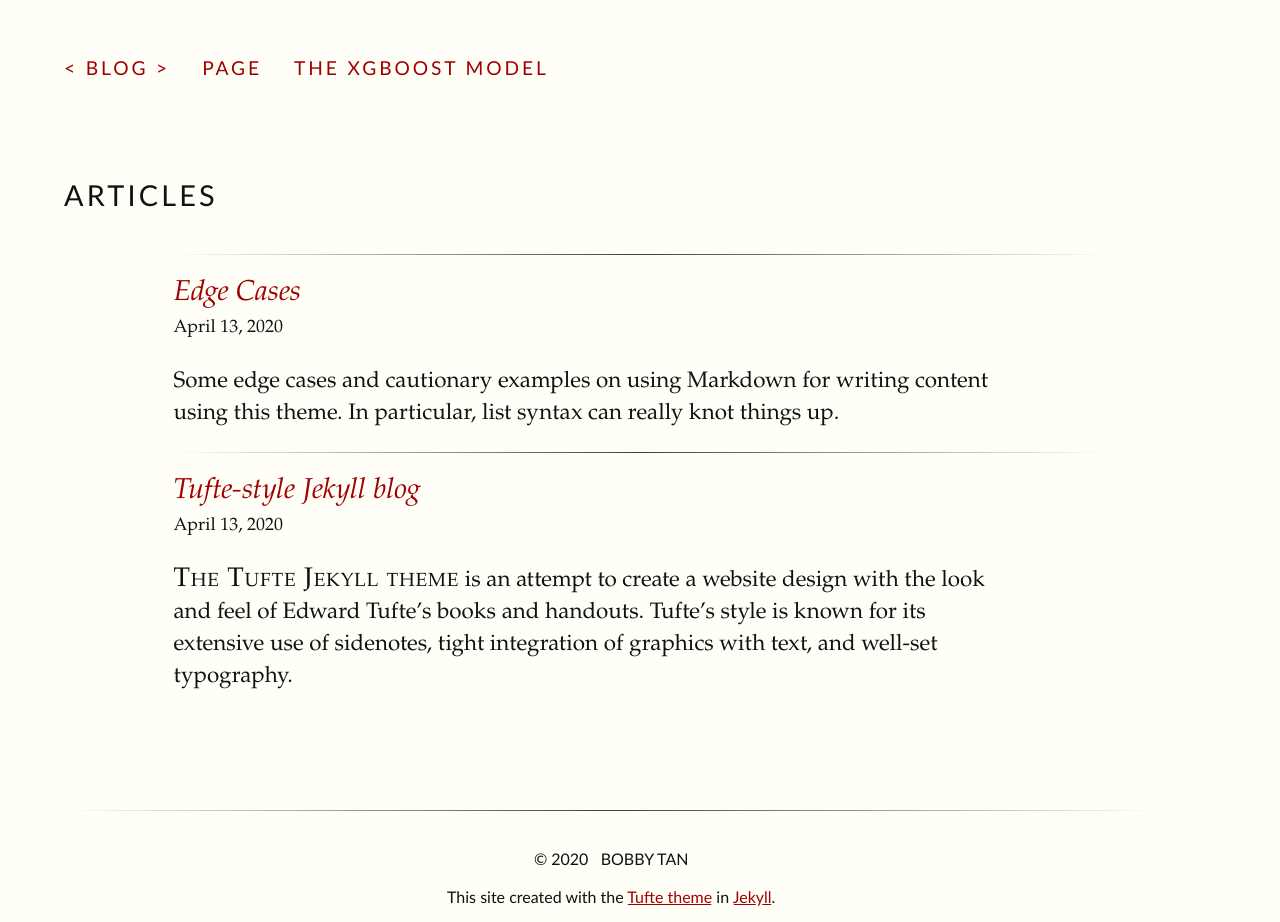
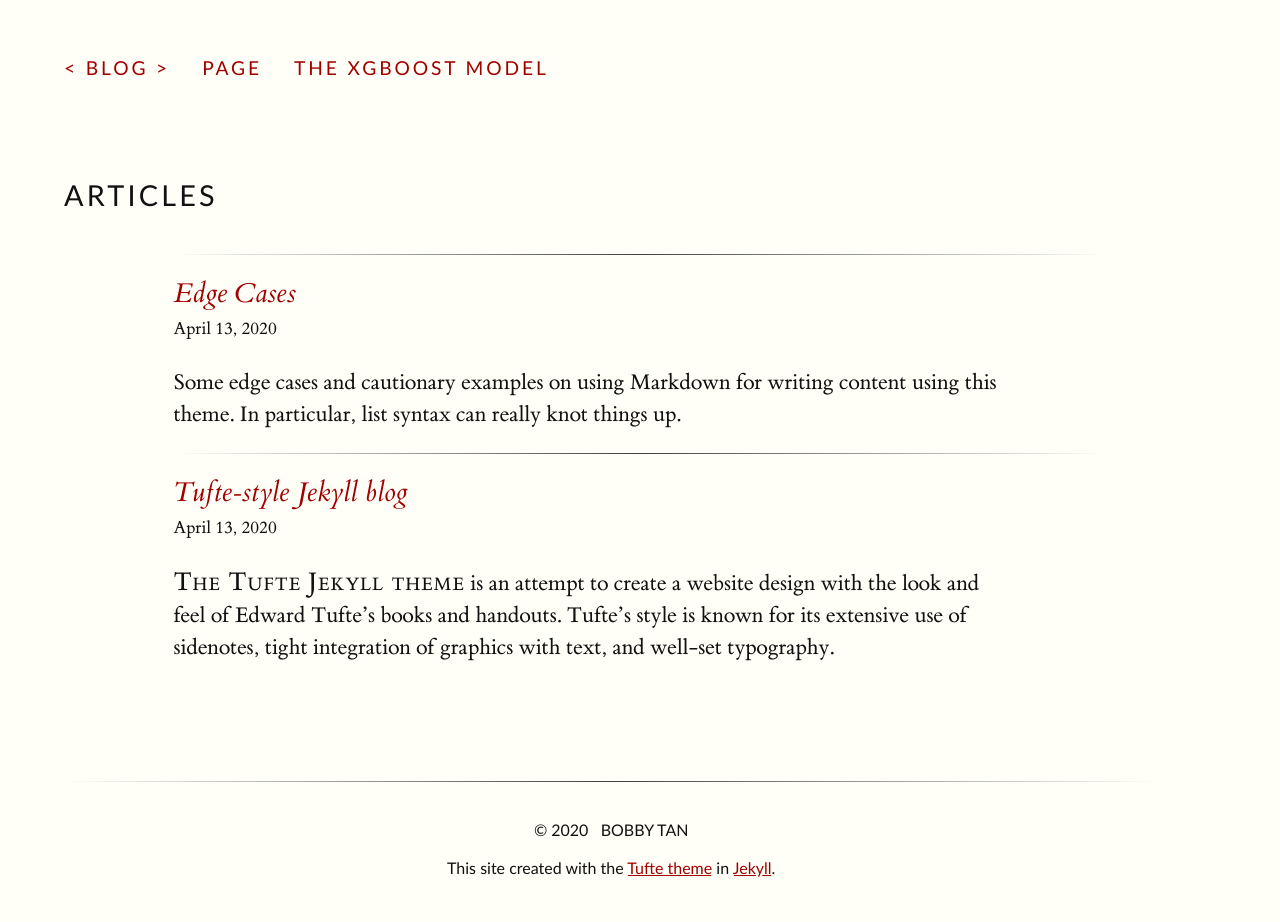
Before and after one commit to bobby-tan/bobby-tan.github.io, a Jekyll site: the page built from index.html, in a window 1280 px wide. Built offline with Jekyll 4.4.1, drawn with Linux system fonts in a browser that asks for light colours; after the commit the page ends 900 px from its top, so only the background shows below that.

Commit message:
updated fonts

```diff
--- a/_sass/_fonts.scss
+++ b/_sass/_fonts.scss
@@ -1,37 +1,36 @@
 // Font imports file. If you don't want these fonts, comment out these and add your own into the fonts directory
 // and point the src attribute to the file.
-//
 
 @charset "UTF-8";
 
 @font-face {
-  font-family: ETbook;
+  font-family: "et-book";
   src: url("../fonts/et-book/et-book-roman-line-figures/et-book-roman-line-figures.eot");
-  src: url("../fonts/et-book/et-book-roman-line-figures/et-book-roman-line-figures.eot?#iefix") format("embedded-opentype"), url("../fonts/et-book/et-book-roman-line-figures/et-book-roman-line-figures.woff") format("woff"), url("../fonts/et-book/et-book-roman-line-figures/et-book-roman-line-figures.ttf") format("truetype"), url("../fonts/et-book/et-book-roman-line-figures/et-book-roman-line-figures.svg#etbemboromanosf") format("svg");
+  src: url("../fonts/et-book/et-book-roman-line-figures/et-book-roman-line-figures.eot?#iefix") format("embedded-opentype"), url("../fonts/et-book/et-book-roman-line-figures/et-book-roman-line-figures.woff") format("woff"), url("../fonts/et-book/et-book-roman-line-figures/et-book-roman-line-figures.ttf") format("truetype"), url("../fonts/et-book/et-book-roman-line-figures/et-book-roman-line-figures.svg#etbookromanosf") format("svg");
   font-weight: normal;
   font-style: normal
 }
 
 @font-face {
-  font-family: ETbook;
+  font-family: "et-book";
   src: url("../fonts/et-book/et-book-display-italic-old-style-figures/et-book-display-italic-old-style-figures.eot");
-  src: url("../fonts/et-book/et-book-display-italic-old-style-figures/et-book-display-italic-old-style-figures.eot?#iefix") format("embedded-opentype"), url("../fonts/et-book/et-book-display-italic-old-style-figures/et-book-display-italic-old-style-figures.woff") format("woff"), url("../fonts/et-book/et-book-display-italic-old-style-figures/et-book-display-italic-old-style-figures.ttf") format("truetype"), url("../fonts/et-book/et-book-display-italic-old-style-figures/et-book-display-italic-old-style-figures.svg#etbemboromanosf") format("svg");
+  src: url("../fonts/et-book/et-book-display-italic-old-style-figures/et-book-display-italic-old-style-figures.eot?#iefix") format("embedded-opentype"), url("../fonts/et-book/et-book-display-italic-old-style-figures/et-book-display-italic-old-style-figures.woff") format("woff"), url("../fonts/et-book/et-book-display-italic-old-style-figures/et-book-display-italic-old-style-figures.ttf") format("truetype"), url("../fonts/et-book/et-book-display-italic-old-style-figures/et-book-display-italic-old-style-figures.svg#etbookromanosf") format("svg");
   font-weight: normal;
   font-style: italic
 }
 
 @font-face {
-  font-family: ETbook;
+  font-family: "et-book";
   src: url("../fonts/et-book/et-book-bold-line-figures/et-book-bold-line-figures.eot");
-  src: url("../fonts/et-book/et-book-bold-line-figures/et-book-bold-line-figures.eot?#iefix") format("embedded-opentype"), url("../fonts/et-book/et-book-bold-line-figures/et-book-bold-line-figures.woff") format("woff"), url("../fonts/et-book/et-book-bold-line-figures/et-book-bold-line-figures.ttf") format("truetype"), url("../fonts/et-book/et-book-bold-line-figures/et-book-bold-line-figures.svg#etbemboromanosf") format("svg");
+  src: url("../fonts/et-book/et-book-bold-line-figures/et-book-bold-line-figures.eot?#iefix") format("embedded-opentype"), url("../fonts/et-book/et-book-bold-line-figures/et-book-bold-line-figures.woff") format("woff"), url("../fonts/et-book/et-book-bold-line-figures/et-book-bold-line-figures.ttf") format("truetype"), url("../fonts/et-book/et-book-bold-line-figures/et-book-bold-line-figures.svg#etbookromanosf") format("svg");
   font-weight: bold;
   font-style: normal
 }
 
 @font-face {
-  font-family: ETbookRomanOldStyle;
+  font-family: "et-book-roman-old-style";
   src: url("../fonts/et-book/et-book-roman-old-style-figures/et-book-roman-old-style-figures.eot");
-  src: url("../fonts/et-book/et-book-roman-old-style-figures/et-book-roman-old-style-figures.eot?#iefix") format("embedded-opentype"), url("../fonts/et-book/et-book-roman-old-style-figures/et-book-roman-old-style-figures.woff") format("woff"), url("../fonts/et-book/et-book-roman-old-style-figures/et-book-roman-old-style-figures.ttf") format("truetype"), url("../fonts/et-book/et-book-roman-old-style-figures/et-book-roman-old-style-figures.svg#etbemboromanosf") format("svg");
+  src: url("../fonts/et-book/et-book-roman-old-style-figures/et-book-roman-old-style-figures.eot?#iefix") format("embedded-opentype"), url("../fonts/et-book/et-book-roman-old-style-figures/et-book-roman-old-style-figures.woff") format("woff"), url("../fonts/et-book/et-book-roman-old-style-figures/et-book-roman-old-style-figures.ttf") format("truetype"), url("../fonts/et-book/et-book-roman-old-style-figures/et-book-roman-old-style-figures.svg#etbookromanosf") format("svg");
   font-weight: normal;
   font-style: normal;
 }
--- a/_sass/_settings.scss
+++ b/_sass/_settings.scss
@@ -1,6 +1,6 @@
 /* This file contains all the constants for colors and font styles */
 
-$body-font: ETBembo, "Chronicle Text G2", Palatino, "Palatino Linotype", "Palatino LT STD", "Book Antiqua", Georgia, serif;
+$body-font: et-book, Palatino, "Palatino Linotype", "Palatino LT STD", "Book Antiqua", Georgia, serif;
 // Note that Gill Sans is the top of the stack and corresponds to what is used in Tufte's books
 // However, it is not a free font, so if it is not present on the computer that is viewing the webpage
 // The free Google 'Lato' font is used instead. It is similar.
```
